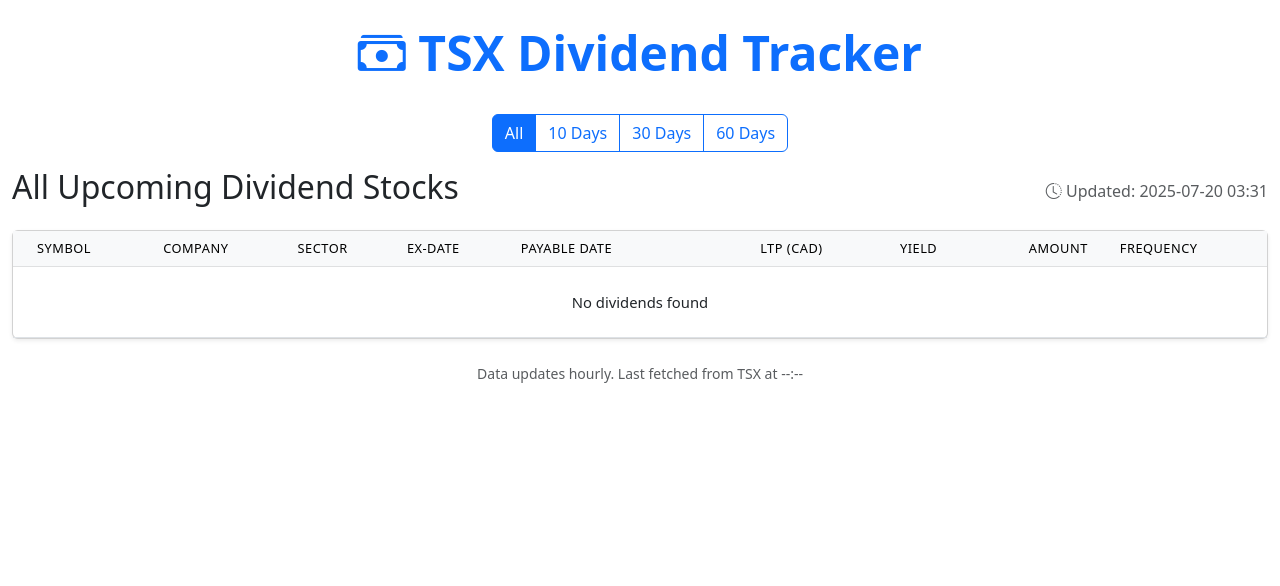
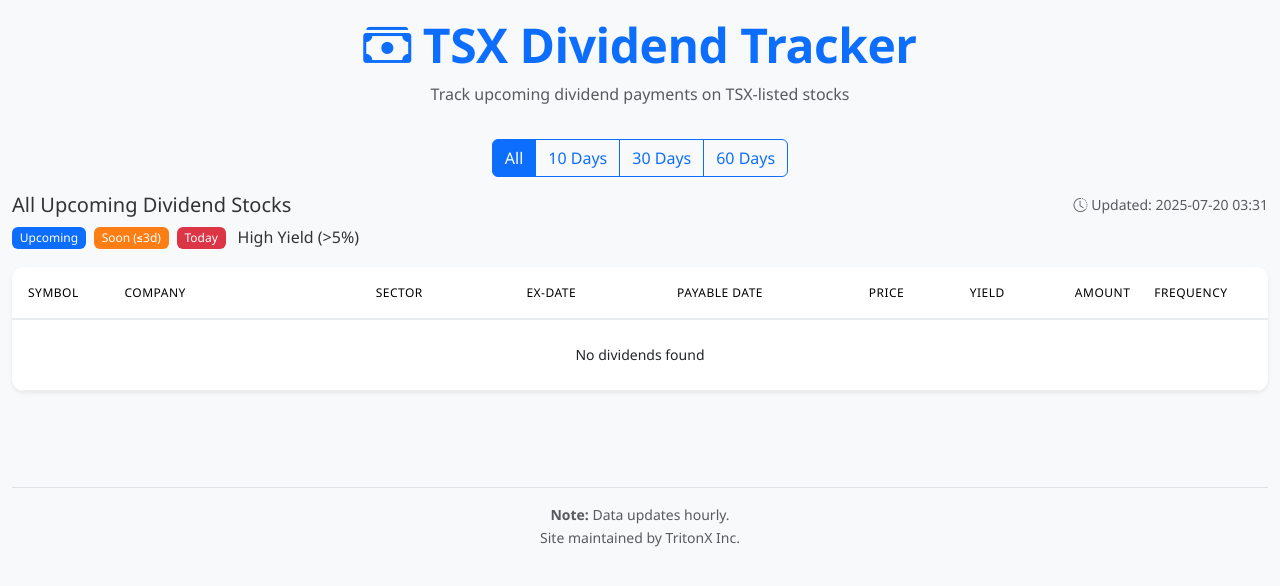
Before and after one commit to sonusaggu/tsx-dividends, a Flask app: page / in a window 1280 px wide. Shown: the top 586 px of the page. Run offline with Flask 3, Linux system fonts and the light colour scheme; data that the repository does not hold is empty.

Commit message:
more styling and enhancement

```diff
--- a/app.py
+++ b/app.py
@@ -1,4 +1,4 @@
-from flask import Flask, jsonify, request, render_template
+from flask import Flask, jsonify, request, render_template,send_from_directory
 import requests
 from datetime import datetime
 from functools import lru_cache
@@ -25,6 +25,14 @@ def get_cached_stocks():
 @app.route('/')
 def home():
     return render_template('index.html')
+
+@app.route('/static/<path:filename>')
+def static_files(filename):
+    return send_from_directory('static', filename)
+
+@app.route('/test-css')
+def test_css():
+    return send_from_directory('static', 'styles.css')
 
 @app.route('/api/stocks')
 def api_stocks():
--- a/static/scripts.js
+++ b/static/scripts.js
@@ -1,8 +1,15 @@
+// Configuration
+const itemsPerPage = 15;
+let currentPage = 1;
+let currentDaysFilter = null;
+let allStocks = [];
+
 document.addEventListener('DOMContentLoaded', function() {
     // Timeframe filtering
     document.getElementById('timeframe-buttons').addEventListener('click', function(e) {
         if (e.target.tagName === 'BUTTON') {
-            const days = e.target.dataset.days === 'all' ? null : parseInt(e.target.dataset.days);
+            currentDaysFilter = e.target.dataset.days === 'all' ? null : parseInt(e.target.dataset.days);
+            currentPage = 1;
 
             // Update active button
             document.querySelectorAll('#timeframe-buttons .btn').forEach(btn => {
@@ -13,12 +20,27 @@ document.addEventListener('DOMContentLoaded', function() {
             document.getElementById('timeframe-title').textContent =
                 `${e.target.textContent} Dividend Stocks`;
 
-            fetchStocks(days);
+            fetchStocks(currentDaysFilter);
         }
     });
 
     // Initial load
     fetchStocks();
+
+    // Pagination click handler
+    document.getElementById('pagination').addEventListener('click', function(e) {
+        if (e.target.classList.contains('page-link')) {
+            e.preventDefault();
+            const page = parseInt(e.target.dataset.page);
+            if (!isNaN(page) && page !== currentPage) {
+                currentPage = page;
+                renderStocks(allStocks);
+                window.scrollTo({ top: 0, behavior: 'smooth' });
+            }
+        }
+    });
+
+    initializeTooltips();
 });
 
 async function fetchStocks(days = null) {
@@ -39,7 +61,8 @@ async function fetchStocks(days = null) {
             throw new Error(data.message || 'Failed to fetch data');
         }
 
-        renderStocks(data.data);
+        allStocks = data.data;
+        renderStocks(allStocks);
         document.getElementById('last-updated').innerHTML = `
             <i class="bi bi-clock-history"></i> Updated: ${data.updated}`;
 
@@ -54,18 +77,30 @@ async function fetchStocks(days = null) {
 
 function renderStocks(stocks) {
     const tbody = document.getElementById('stocks-data');
+    const pagination = document.getElementById('pagination');
 
     if (!stocks || stocks.length === 0) {
         tbody.innerHTML = '<tr><td colspan="9" class="text-center py-4">No dividends found</td></tr>';
+        pagination.innerHTML = '';
         return;
     }
 
-    tbody.innerHTML = stocks.map(stock => `
-        <tr class="${parseFloat(stock.yield) > 5 ? 'high-yield' : ''}">
-            <td class="ps-4 fw-bold">${stock.code || 'N/A'}</td>
+    // Calculate pagination
+    const totalPages = Math.ceil(stocks.length / itemsPerPage);
+    const startIdx = (currentPage - 1) * itemsPerPage;
+    const paginatedStocks = stocks.slice(startIdx, startIdx + itemsPerPage);
+
+    // Render stocks
+    tbody.innerHTML = paginatedStocks.map(stock => {
+        const isHighYield = parseFloat(stock.yield) > 5;
+        return `
+        <tr class="${isHighYield ? 'high-yield' : ''}">
+            <td class="ps-3 fw-bold position-relative">
+                ${stock.code || 'N/A'}
+            </td>
             <td>${stock.company || 'N/A'}</td>
             <td>${stock.sector || 'N/A'}</td>
-            <td>
+            <td class="position-relative">
                 ${stock.upcoming_date || 'N/A'}
                 ${stock.days_until !== undefined ? `
                 <span class="badge ${
@@ -81,11 +116,97 @@ function renderStocks(stocks) {
             </td>
             <td>${stock.formatted_pay_date || 'N/A'}</td>
             <td class="text-end">${stock.last_price || 'N/A'}</td>
-            <td class="text-end ${parseFloat(stock.yield) > 5 ? 'text-success fw-bold' : ''}">
+            <td class="text-end position-relative ${isHighYield ? 'text-success fw-bold' : ''}">
                 ${stock.yield || 'N/A'}
             </td>
             <td class="text-end">${stock.dividend_currency || ''} ${stock.dividend || 'N/A'}</td>
             <td>${stock.payout_frequency || 'N/A'}</td>
         </tr>
-    `).join('');
+        `;
+    }).join('');
+
+    // Render pagination
+    renderPagination(totalPages);
+
+    // Animate rows
+    animateTableRows();
 }
+
+function renderPagination(totalPages) {
+    const pagination = document.getElementById('pagination');
+    pagination.innerHTML = '';
+
+    // Previous button
+    pagination.innerHTML += `
+        <li class="page-item ${currentPage === 1 ? 'disabled' : ''}">
+            <a class="page-link" href="#" data-page="${currentPage - 1}" aria-label="Previous">
+                <span aria-hidden="true">&laquo;</span>
+            </a>
+        </li>
+    `;
+
+    // Page numbers
+    const maxVisiblePages = 5;
+    let startPage = Math.max(1, currentPage - Math.floor(maxVisiblePages / 2));
+    let endPage = Math.min(totalPages, startPage + maxVisiblePages - 1);
+
+    if (endPage - startPage + 1 < maxVisiblePages) {
+        startPage = Math.max(1, endPage - maxVisiblePages + 1);
+    }
+
+    if (startPage > 1) {
+        pagination.innerHTML += `
+            <li class="page-item">
+                <a class="page-link" href="#" data-page="1">1</a>
+            </li>
+            ${startPage > 2 ? '<li class="page-item disabled"><span class="page-link">...</span></li>' : ''}
+        `;
+    }
+
+    for (let i = startPage; i <= endPage; i++) {
+        pagination.innerHTML += `
+            <li class="page-item ${i === currentPage ? 'active' : ''}">
+                <a class="page-link" href="#" data-page="${i}">${i}</a>
+            </li>
+        `;
+    }
+
+    if (endPage < totalPages) {
+        pagination.innerHTML += `
+            ${endPage < totalPages - 1 ? '<li class="page-item disabled"><span class="page-link">...</span></li>' : ''}
+            <li class="page-item">
+                <a class="page-link" href="#" data-page="${totalPages}">${totalPages}</a>
+            </li>
+        `;
+    }
+
+    // Next button
+    pagination.innerHTML += `
+        <li class="page-item ${currentPage === totalPages ? 'disabled' : ''}">
+            <a class="page-link" href="#" data-page="${currentPage + 1}" aria-label="Next">
+                <span aria-hidden="true">&raquo;</span>
+            </a>
+        </li>
+    `;
+}
+
+function initializeTooltips() {
+    const tooltipTriggerList = [].slice.call(document.querySelectorAll('[data-bs-toggle="tooltip"]'));
+    tooltipTriggerList.map(function (tooltipTriggerEl) {
+        return new bootstrap.Tooltip(tooltipTriggerEl);
+    });
+}
+
+function animateTableRows() {
+    const rows = document.querySelectorAll('#stocks-data tr');
+    rows.forEach((row, index) => {
+        row.style.opacity = '0';
+        row.style.transform = 'translateY(20px)';
+        row.style.transition = `all 0.3s ease ${index * 0.05}s`;
+
+        setTimeout(() => {
+            row.style.opacity = '1';
+            row.style.transform = 'translateY(0)';
+        }, 50);
+    });
+}
--- a/static/styles.css
+++ b/static/styles.css
@@ -1,66 +1,214 @@
-/* Modern table styling */
+/* ============ BASE STYLES ============ */
+body {
+    background-color: #f8f9fa;
+    font-family: 'Segoe UI', Roboto, 'Helvetica Neue', sans-serif;
+    color: #333;
+    line-height: 1.6;
+}
+
+/* ============ HEADER STYLES ============ */
+.display-5 {
+    font-weight: 700;
+    letter-spacing: -0.5px;
+    margin-bottom: 0.5rem;
+}
+
+/* ============ CARD & TABLE STYLES ============ */
+.card {
+    border: none;
+    border-radius: 12px;
+    overflow: hidden;
+    box-shadow: 0 4px 20px rgba(0, 0, 0, 0.08);
+    margin-bottom: 1.5rem;
+}
+
 #stocks-table {
     --bs-table-bg: transparent;
-    font-size: 0.925rem;
+    font-size: 0.875rem;
+    table-layout: fixed;
+    width: 100%;
+    border-collapse: separate;
+    border-spacing: 0;
 }
+
 #stocks-table th {
     font-weight: 500;
     text-transform: uppercase;
-    font-size: 0.8rem;
+    font-size: 0.75rem;
     letter-spacing: 0.5px;
+    white-space: nowrap;
+    border-bottom: 2px solid #e9ecef;
+    padding: 1rem 0.75rem;
+    position: sticky;
+    top: 0;
+    background: white;
+    z-index: 10;
 }
 
-/* Highlight high-yield stocks */
-.high-yield {
-    background-color: rgba(25, 135, 84, 0.05) !important;
-}
-.high-yield td:first-child {
-    border-left: 3px solid #198754;
+#stocks-table td {
+    padding: 0.75rem;
+    vertical-align: middle;
+    white-space: nowrap;
+    overflow: hidden;
+    text-overflow: ellipsis;
+    height: 52px;
+    box-sizing: border-box;
+    border-bottom: 1px solid #f0f0f0;
+    background-color: inherit;
 }
 
-/* Hover effects */
-.stock-row:hover {
-    background-color: #f8f9fa !important;
+/* ============ HIGH-YIELD STYLES ============ */
+/* Fix for high-yield row alignment */
+.high-yield td {
+    position: relative;
+    background-color: inherit !important;
 }
 
-/* Status badges */
-.badge-ex-date {
-    font-size: 0.75em;
-    padding: 0.35em 0.65em;
-}
-.badge-ex-date.today {
-    background-color: #dc3545;
-}
-.badge-ex-date.soon {
-    background-color: #fd7e14;
-}
-.badge-ex-date.future {
-    background-color: #0dcaf0;
+.high-yield td:first-child {
+    padding-left: 1.75rem !important; /* Make room for the star */
+    position: relative;
 }
 
-/* Responsive tweaks */
+.high-yield td:first-child::before {
+    content: "★";
+    position: absolute;
+    left: 0.75rem;
+    top: 50%;
+    transform: translateY(-50%);
+    color: #198754;
+    font-size: 0.8em;
+    z-index: 2;
+}
+
+/* Ensure consistent cell alignment */
+#stocks-table td {
+    vertical-align: middle;
+    white-space: nowrap;
+    overflow: hidden;
+    text-overflow: ellipsis;
+    padding: 0.75rem;
+    height: 52px; /* Fixed height for all rows */
+    box-sizing: border-box;
+}
+
+/* Fix for badge alignment */
+.badge {
+    vertical-align: middle;
+    display: inline-flex;
+    align-items: center;
+    line-height: 1.2;
+}
+/* ============ BADGE STYLES ============ */
+.badge {
+    font-weight: 500;
+    padding: 0.35em 0.65em;
+    font-size: 0.75em;
+    display: inline-flex;
+    align-items: center;
+    vertical-align: middle;
+    line-height: 1.2;
+}
+
+.bg-primary { background-color: #0d6efd !important; }
+.bg-warning { background-color: #fd7e14 !important; }
+.bg-danger { background-color: #dc3545 !important; }
+
+/* ============ TABLE INTERACTION ============ */
+.table tbody tr {
+    transition: all 0.2s ease;
+    position: relative;
+}
+
+.table tbody tr:hover {
+    background-color: rgba(13, 110, 253, 0.05) !important;
+    transform: translateY(-1px);
+    box-shadow: 0 2px 8px rgba(0, 0, 0, 0.05);
+}
+
+/* ============ PAGINATION STYLES ============ */
+.pagination {
+    margin-top: 1.5rem;
+    font-size: 0.875rem;
+}
+
+.page-link {
+    border: none;
+    color: #495057;
+    font-weight: 500;
+    margin: 0 3px;
+    border-radius: 8px !important;
+    min-width: 32px;
+    text-align: center;
+    padding: 0.375rem 0.75rem;
+}
+
+.page-item.active .page-link {
+    background-color: #0d6efd;
+    box-shadow: 0 2px 8px rgba(13, 110, 253, 0.3);
+}
+
+/* ============ LOADING & ERROR STATES ============ */
+#loading-spinner {
+    min-height: 300px;
+    display: flex;
+    align-items: center;
+    justify-content: center;
+}
+
+.spinner-border {
+    width: 3rem;
+    height: 3rem;
+}
+
+#error-message {
+    display: none;
+}
+
+/* ============ RESPONSIVE ADJUSTMENTS ============ */
 @media (max-width: 768px) {
+    .display-5 {
+        font-size: 2rem;
+    }
+
+    #stocks-table th:nth-child(2),
     #stocks-table td:nth-child(2),
-    #stocks-table th:nth-child(2) {
+    #stocks-table th:nth-child(3),
+    #stocks-table td:nth-child(3),
+    #stocks-table th:nth-child(9),
+    #stocks-table td:nth-child(9) {
         display: none;
     }
-}
-/* Ensure table remains responsive */
-@media (max-width: 992px) {
-    #stocks-table th:nth-child(3), /* Sector */
-    #stocks-table td:nth-child(3),
-    #stocks-table th:nth-child(6), /* Frequency */
-    #stocks-table td:nth-child(6) {
-        display: none;
+
+    #stocks-table th,
+    #stocks-table td {
+        padding: 0.5rem;
+    }
+
+    .high-yield td:first-child {
+        padding-left: 1.5rem !important;
+    }
+
+    .high-yield td:first-child::before {
+        left: 0.5rem;
     }
 }
 
-/* Numeric columns alignment */
-.text-end {
-    text-align: right !important;
-    padding-right: 1.5rem !important;
-}
-.btn-timeframe.active {
-    background-color: #0d6efd;
-    color: white !important;
-}
+/* ============ COLUMN WIDTHS ============ */
+#stocks-table th:nth-child(1),
+#stocks-table td:nth-child(1) { width: 8%; min-width: 80px; }
+#stocks-table th:nth-child(2),
+#stocks-table td:nth-child(2) { width: 20%; min-width: 150px; }
+#stocks-table th:nth-child(3),
+#stocks-table td:nth-child(3) { width: 12%; min-width: 100px; }
+#stocks-table th:nth-child(4),
+#stocks-table td:nth-child(4) { width: 12%; min-width: 110px; }
+#stocks-table th:nth-child(5),
+#stocks-table td:nth-child(5) { width: 12%; min-width: 110px; }
+#stocks-table th:nth-child(6),
+#stocks-table td:nth-child(6) { width: 8%; min-width: 80px; }
+#stocks-table th:nth-child(7),
+#stocks-table td:nth-child(7) { width: 8%; min-width: 80px; }
+#stocks-table th:nth-child(8),
+#stocks-table td:nth-child(8) { width: 10%; min-width: 90px; }
+#stocks-table th:nth-child(9),
+#stocks-table td:nth-child(9) { width: 10%; min-width: 90px; }
--- a/templates/index.html
+++ b/templates/index.html
@@ -6,15 +6,17 @@
     <title>TSX Dividend Tracker</title>
     <link href="https://cdn.jsdelivr.net/npm/bootstrap@5.3.0/dist/css/bootstrap.min.css" rel="stylesheet">
     <link rel="stylesheet" href="https://cdn.jsdelivr.net/npm/bootstrap-icons@1.10.0/font/bootstrap-icons.css">
+    <link rel="stylesheet" href="styles.css">
     <link rel="stylesheet" href="{{ url_for('static', filename='styles.css') }}">
 </head>
 <body>
-    <div class="container-fluid py-4">
-        <div class="row mb-4">
+    <div class="container-fluid py-3">
+        <div class="row mb-3">
             <div class="col-12 text-center">
                 <h1 class="display-5 fw-bold text-primary">
                     <i class="bi bi-cash-stack"></i> TSX Dividend Tracker
                 </h1>
+                <p class="text-muted">Track upcoming dividend payments on TSX-listed stocks</p>
             </div>
         </div>
 
@@ -29,16 +31,30 @@
             </div>
         </div>
 
-        <div class="row mb-3">
+        <div class="row mb-2">
             <div class="col-12 d-flex justify-content-between align-items-center">
-                <h2 id="timeframe-title">All Upcoming Dividend Stocks</h2>
-                <div class="text-muted" id="last-updated">
+                <h5 id="timeframe-title" class="mb-0">All Upcoming Dividend Stocks</h5>
+                <div class="text-muted small" id="last-updated">
                     <i class="bi bi-clock-history"></i> Loading...
                 </div>
             </div>
         </div>
 
-        <div id="loading-spinner" class="text-center py-5">
+        <div class="row mb-3">
+            <div class="col-12">
+                <div class="d-flex flex-wrap align-items-center gap-2">
+                    <span class="badge bg-primary">Upcoming</span>
+                    <span class="badge bg-warning">Soon (≤3d)</span>
+                    <span class="badge bg-danger">Today</span>
+                    <span class="d-flex align-items-center">
+                        <span class="high-yield-indicator me-1"></span>
+                        High Yield (>5%)
+                    </span>
+                </div>
+            </div>
+        </div>
+
+        <div id="loading-spinner" class="text-center py-4">
             <div class="spinner-border text-primary" role="status">
                 <span class="visually-hidden">Loading...</span>
             </div>
@@ -46,21 +62,21 @@
 
         <div id="error-message" class="alert alert-danger d-none mb-3"></div>
 
-        <div class="card shadow-sm">
+        <div class="card shadow-sm mb-2">
             <div class="card-body p-0">
                 <div class="table-responsive">
                     <table class="table table-hover mb-0" id="stocks-table">
-                        <thead class="table-light sticky-top">
+                        <thead class="table-light">
                             <tr>
-                                <th class="ps-4">Symbol</th>
-                                <th>Company</th>
-                                <th>Sector</th>
-                                <th>Ex-Date</th>
-                                <th>Payable Date</th>
-                                <th class="text-end">LTP (CAD)</th>
-                                <th class="text-end">Yield</th>
-                                <th class="text-end">Amount</th>
-                                <th>Frequency</th>
+                                <th class="ps-3" data-bs-toggle="tooltip" title="Stock ticker symbol">Symbol</th>
+                                <th data-bs-toggle="tooltip" title="Company name">Company</th>
+                                <th data-bs-toggle="tooltip" title="Industry sector">Sector</th>
+                                <th data-bs-toggle="tooltip" title="Last day to buy to receive dividend">Ex-Date</th>
+                                <th data-bs-toggle="tooltip" title="Date dividend will be paid">Payable Date</th>
+                                <th class="text-end" data-bs-toggle="tooltip" title="Last traded price">Price</th>
+                                <th class="text-end" data-bs-toggle="tooltip" title="Annual dividend yield">Yield</th>
+                                <th class="text-end" data-bs-toggle="tooltip" title="Dividend amount per share">Amount</th>
+                                <th data-bs-toggle="tooltip" title="Dividend payment frequency">Frequency</th>
                             </tr>
                         </thead>
                         <tbody id="stocks-data">
@@ -71,12 +87,30 @@
             </div>
         </div>
 
-        <footer class="mt-4 text-center text-muted small">
-            <p>Data updates hourly. Last fetched from TSX at <span id="data-source-time">--:--</span></p>
-        </footer>
+        <div class="row">
+            <div class="col-12">
+                <nav aria-label="Stocks pagination">
+                    <ul class="pagination pagination-sm justify-content-center" id="pagination">
+                        <!-- Filled by JavaScript -->
+                    </ul>
+                </nav>
+            </div>
+        </div>
+
+        <footer class="mt-5 py-3 bg-light text-center text-muted small border-top">
+            <div class="container">
+              <p class="mb-0">
+                <strong>Note:</strong> Data updates hourly.
+              </p>
+              <p class="mb-0">
+                Site maintained by <a href="https://tritonx.ca" class="text-decoration-none text-muted">TritonX Inc.</a>
+              </p>
+            </div>
+          </footer>
     </div>
 
     <script src="https://cdn.jsdelivr.net/npm/bootstrap@5.3.0/dist/js/bootstrap.bundle.min.js"></script>
-    <script src="{{ url_for('static', filename='scripts.js') }}"></script>
+    <script src="scripts.js"></script>
 </body>
 </html>
+<script src="{{ url_for('static', filename='scripts.js') }}"></script>
```
